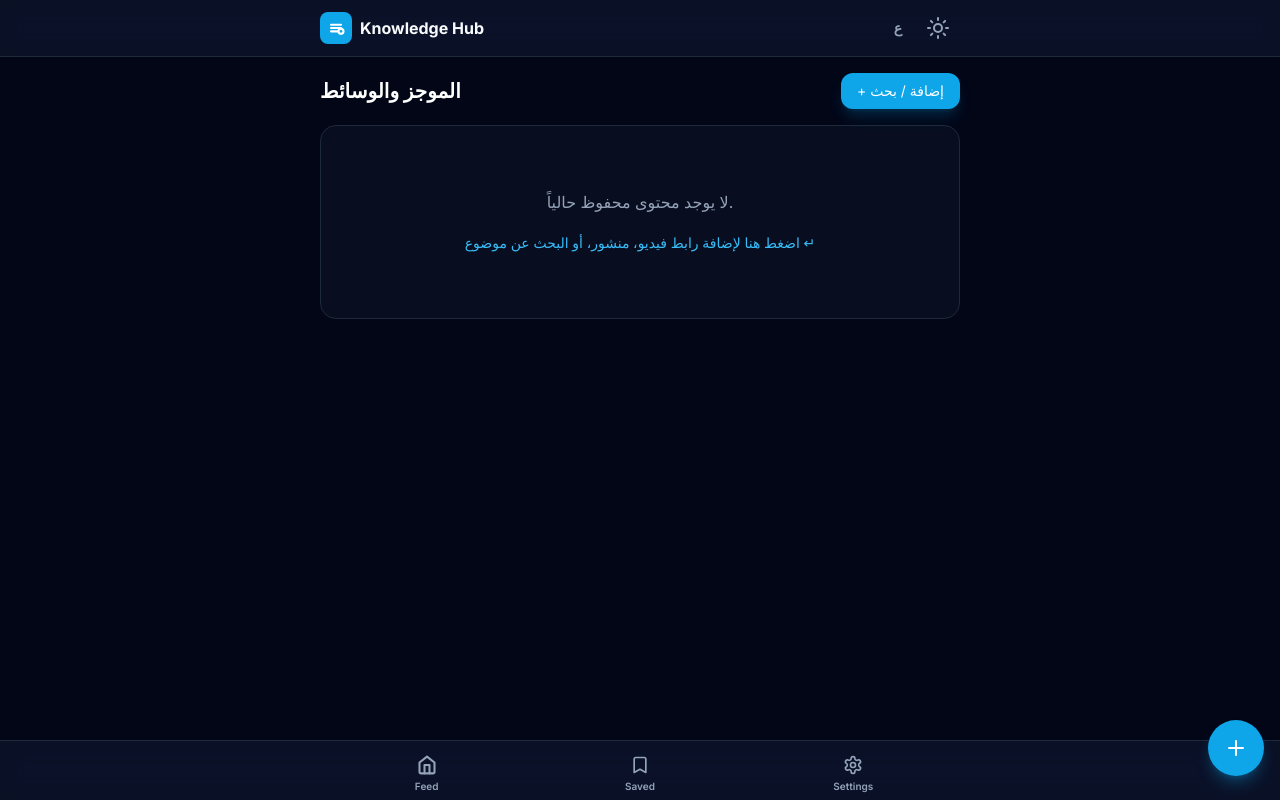
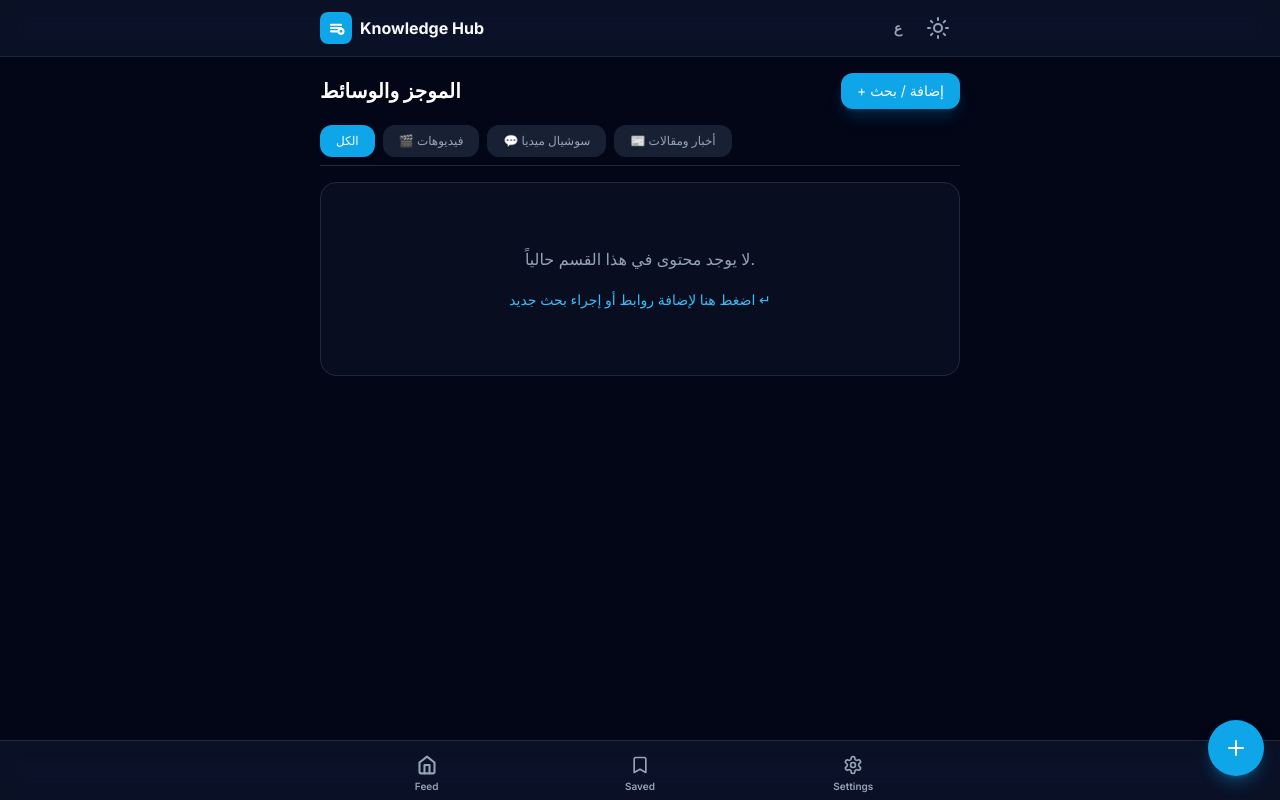
Before and after one commit to yehie77447-cmd/Mony_app, a React (Vite) app: page / in a window 1280 px wide. Built offline with nearby package versions, Linux system fonts and the light colour scheme.

Commit message:
Update FeedView.tsx

```diff
--- a/src/components/FeedView.tsx
+++ b/src/components/FeedView.tsx
@@ -9,6 +9,8 @@ interface FeedViewProps {
 export function FeedView({ onOpenArticle, onAddContent }: FeedViewProps) {
   const [items, setItems] = useState<any[]>([]);
   const [loading, setLoading] = useState(true);
+  const [activeTab, setActiveTab] = useState<'all' | 'video' | 'social' | 'article'>('all');
+  const [displayLimit, setDisplayLimit] = useState(10);
 
   const loadData = async () => {
     setLoading(true);
@@ -29,7 +31,17 @@ export function FeedView({ onOpenArticle, onAddContent }: FeedViewProps) {
     }
   };
 
-  // شارة اسم وشعار المنصة
+  // تصفية العناصر حسب التبويب المختار
+  const filteredItems = items.filter(item => {
+    if (activeTab === 'all') return true;
+    if (activeTab === 'video') return item.type === 'video' || item.platform === 'youtube' || item.platform === 'tiktok';
+    if (activeTab === 'social') return item.type === 'social' || ['x', 'twitter', 'instagram', 'facebook'].includes(item.platform);
+    if (activeTab === 'article') return item.type === 'article' || item.platform === 'web';
+    return true;
+  });
+
+  const visibleItems = filteredItems.slice(0, displayLimit);
+
   const renderPlatformBadge = (platform: string) => {
     const badges: Record<string, { name: string; color: string }> = {
       youtube: { name: 'YouTube', color: 'bg-red-500/20 text-red-400 border-red-500/30' },
@@ -50,8 +62,8 @@ export function FeedView({ onOpenArticle, onAddContent }: FeedViewProps) {
 
   return (
     <div className="p-4 max-w-2xl mx-auto space-y-4 dir-rtl">
-      {/* هيدر التصفح وزر الإضافة */}
-      <div className="flex items-center justify-between mb-2">
+      {/* هيدر وزر إضافة */}
+      <div className="flex items-center justify-between mb-1">
         <h1 className="text-xl font-bold text-white">الموجز والوسائط</h1>
         <button
           onClick={onAddContent}
@@ -61,26 +73,48 @@ export function FeedView({ onOpenArticle, onAddContent }: FeedViewProps) {
         </button>
       </div>
 
+      {/* تبويبات الفرز بأسلوب المنصات الحديثة */}
+      <div className="flex gap-2 overflow-x-auto pb-2 border-b border-slate-800 scrollbar-none">
+        {[
+          { id: 'all', label: 'الكل' },
+          { id: 'video', label: '🎬 فيديوهات' },
+          { id: 'social', label: '💬 سوشيال ميديا' },
+          { id: 'article', label: '📰 أخبار ومقالات' },
+        ].map((tab) => (
+          <button
+            key={tab.id}
+            onClick={() => { setActiveTab(tab.id as any); setDisplayLimit(10); }}
+            className={`px-4 py-2 rounded-xl text-xs font-medium whitespace-nowrap transition ${
+              activeTab === tab.id
+                ? 'bg-sky-500 text-white shadow-md'
+                : 'bg-slate-800/80 text-slate-400 hover:bg-slate-800 hover:text-slate-200'
+            }`}
+          >
+            {tab.label}
+          </button>
+        ))}
+      </div>
+
       {loading ? (
         <div className="text-center py-12 text-slate-400">جاري تحميل المحتوى والوسائط...</div>
-      ) : items.length === 0 ? (
+      ) : visibleItems.length === 0 ? (
         <div className="text-center py-16 bg-slate-900/50 border border-slate-800 rounded-2xl p-6">
-          <p className="text-slate-400 mb-4">لا يوجد محتوى محفوظ حالياً.</p>
+          <p className="text-slate-400 mb-4">لا يوجد محتوى في هذا القسم حالياً.</p>
           <button
             onClick={onAddContent}
             className="text-sky-400 hover:underline font-medium text-sm"
           >
-            اضغط هنا لإضافة رابط فيديو، منشور، أو البحث عن موضوع ↵
+            اضغط هنا لإضافة روابط أو إجراء بحث جديد ↵
           </button>
         </div>
       ) : (
-        items.map((item) => (
+        <div className="space-y-4">
+          {visibleItems.map((item) => (
             <div
               key={item.id}
               onClick={() => item.id && onOpenArticle(item.id)}
               className="bg-slate-900 border border-slate-800 hover:border-slate-700 rounded-2xl p-4 transition shadow-lg cursor-pointer space-y-3"
             >
-            {/* رأس البطاقة: الشارة والمصدر وزر الحذف */}
               <div className="flex items-center justify-between">
                 <div className="flex items-center gap-2">
                   {renderPlatformBadge(item.platform || 'web')}
@@ -95,13 +129,11 @@ export function FeedView({ onOpenArticle, onAddContent }: FeedViewProps) {
                 </button>
               </div>
 
-            {/* العنوان */}
               <h2 className="text-base font-bold text-slate-100 leading-snug">{item.title}</h2>
 
-            {/* عرض الوسائط المدمجة (فيديو / مشغل / صور) */}
               {item.platform === 'youtube' && item.content && item.content.includes('iframe') ? (
                 <div
-                className="my-2 overflow-hidden rounded-xl border border-slate-800"
+                  className="my-2 overflow-hidden rounded-xl border border-slate-800 aspect-video"
                   dangerouslySetInnerHTML={{ __html: item.content }}
                 />
               ) : item.thumbnail ? (
@@ -113,20 +145,29 @@ export function FeedView({ onOpenArticle, onAddContent }: FeedViewProps) {
                 />
               ) : null}
 
-            {/* الملخص النصي */}
               {item.summary && (
                 <p className="text-xs text-slate-400 line-clamp-3 leading-relaxed">
                   {item.summary}
                 </p>
               )}
 
-            {/* الذيل: التاريخ والتصنيف */}
               <div className="flex items-center justify-between pt-2 border-t border-slate-800/60 text-[11px] text-slate-500">
                 <span>{item.category || 'عام'}</span>
                 <span>{new Date(item.createdAt).toLocaleDateString('ar-YE')}</span>
               </div>
             </div>
-        ))
+          ))}
+
+          {/* زر تحميل المزيد لأسلوب التصفح اللانهائي */}
+          {filteredItems.length > visibleItems.length && (
+            <button
+              onClick={() => setDisplayLimit(prev => prev + 10)}
+              className="w-full py-3 bg-slate-800 hover:bg-slate-700 text-sky-400 font-medium text-xs rounded-xl transition shadow"
+            >
+              تحميل المزيد من المنشورات ↓
+            </button>
+          )}
+        </div>
       )}
     </div>
   );
```
Lines whose indentation alone changed are shown as unchanged.
